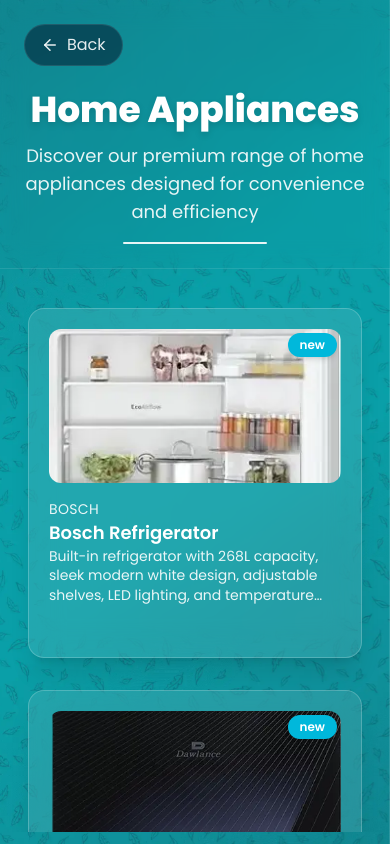
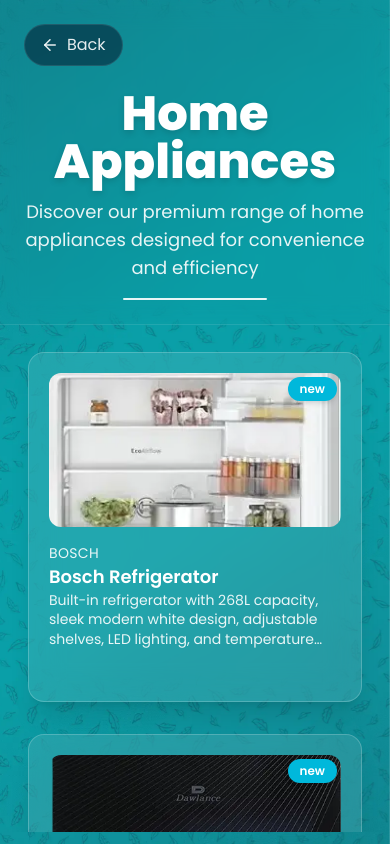
Before and after one commit to engineermohsinashfaq/AIPOS-Client, a React (Vite) app: page /pages/products/home-appliances in a window 390 px wide. Built offline with nearby package versions, Linux system fonts and the light colour scheme.

Commit message:
products details modified

```diff
--- a/src/components/Banner/ProductsBanner.jsx
+++ b/src/components/Banner/ProductsBanner.jsx
@@ -14,7 +14,7 @@ const ProductBanner = ({ title, description }) => {
 
       {/* |===============================| Heading and Description Section |===============================| */}
       <div className="text-center ">
-        <h1 className="text-4xl sm:text-5xl font-extrabold text-white drop-shadow-md">
+        <h1 className="text-5xl sm:text-5xl font-extrabold text-white drop-shadow-md">
           {title}
         </h1>
         <p className="mt-3 text-lg text-white/90">{description}</p>
--- a/src/pages/ProductsDetails/HomeAppliances.jsx
+++ b/src/pages/ProductsDetails/HomeAppliances.jsx
@@ -18,8 +18,7 @@ const HomeAppliances = () => {
       </div>
 
       {/* |===============================| Product Grid Section |===============================| */}
-      <div className="grid grid-cols-1 sm:grid-cols-2 md:grid-cols-3 lg:grid-cols-4 xl:grid-cols-5 mx-auto gap-8 justify-items-center p-4 mt-70 sm:mt-55 md:mt-48 lg:mt-48 xl:mt-48 overflow-y-auto h-[650px] md:h-[700px] lg:h-[750px] xl:h-[800px] scrollbar-hide">
-        {homeAppliances.map((product, idx) => (
+<div className="grid grid-cols-1 sm:grid-cols-2 md:grid-cols-3 lg:grid-cols-4 xl:grid-cols-5 mx-auto gap-8 justify-items-center p-4 mt-75 sm:mt-50 md:mt-48 lg:mt-48 xl:mt-48 overflow-y-auto h-[650px] md:h-[700px] lg:h-[750px] xl:h-[800px] py-10 scrollbar-hide">        {homeAppliances.map((product, idx) => (
           <div key={idx} className="w-full">
             <ProductCard {...product} />
           </div>
--- a/src/pages/ProductsDetails/MobilesLaptops.jsx
+++ b/src/pages/ProductsDetails/MobilesLaptops.jsx
@@ -9,7 +9,7 @@ import "../../CSS/ScrollBar.css";
 const MobilesLaptops = () => {
   return (
     <div className="min-h-screen max-h-screen bg-transparent p-3 sm:p-10 flex flex-col">
-      <div className="banner-section fixed top-0 left-0 w-full p-6 z-10 backdrop-blur-md border-b border-white/10">
+      <div className="banner-section fixed top-0 left-0 w-full p-6  z-10 backdrop-blur-md border-b border-white/10">
         {/* |===============================| Banner Section |===============================| */}
         <ProductBanner
           title="Mobiles & Laptops"
@@ -17,7 +17,7 @@ const MobilesLaptops = () => {
         />
       </div>
       {/* |===============================| Product Grid Section |===============================| */}
-      <div className="grid grid-cols-1 sm:grid-cols-2 md:grid-cols-3 lg:grid-cols-4 xl:grid-cols-5 mx-auto gap-8 justify-items-center p-4 mt-70 sm:mt-55 md:mt-48 lg:mt-48 xl:mt-48 overflow-y-auto h-[650px] md:h-[700px] lg:h-[750px] xl:h-[800px] scrollbar-hide">
+      <div className="grid grid-cols-1 sm:grid-cols-2 md:grid-cols-3 lg:grid-cols-4 xl:grid-cols-5 mx-auto gap-8 justify-items-center p-4 mt-75 sm:mt-50 md:mt-48 lg:mt-48 xl:mt-48 overflow-y-auto h-[650px] md:h-[700px] lg:h-[750px] xl:h-[800px] py-10 scrollbar-hide">
         {mobilesLaptops.map((product, idx) => (
           <div key={idx} className="w-full">
             <ProductCard {...product} />
--- a/src/pages/ProductsDetails/SolarPower.jsx
+++ b/src/pages/ProductsDetails/SolarPower.jsx
@@ -18,7 +18,7 @@ const SolarPower = () => {
       </div>
 
       {/* |===============================| Product Grid Section |===============================| */}
-      <div className="grid grid-cols-1 sm:grid-cols-2 md:grid-cols-3 lg:grid-cols-4 xl:grid-cols-5 mx-auto gap-8 justify-items-center p-4 mt-70 sm:mt-55 md:mt-48 lg:mt-48 xl:mt-48 overflow-y-auto h-[650px] md:h-[700px] lg:h-[750px] xl:h-[800px] scrollbar-hide">
+      <div className="grid grid-cols-1 sm:grid-cols-2 md:grid-cols-3 lg:grid-cols-4 xl:grid-cols-5 mx-auto gap-8 justify-items-center p-4 mt-75 sm:mt-50 md:mt-48 lg:mt-48 xl:mt-48 overflow-y-auto h-[650px] md:h-[700px] lg:h-[750px] xl:h-[800px] py-10 scrollbar-hide">
         {solarPower.map((product, idx) => (
           <a key={idx} href={product.link} className="block w-full">
             <ProductCard {...product} />
```
Also changed, not shown: 1 other file (tests, documents, lock files or other folders).
